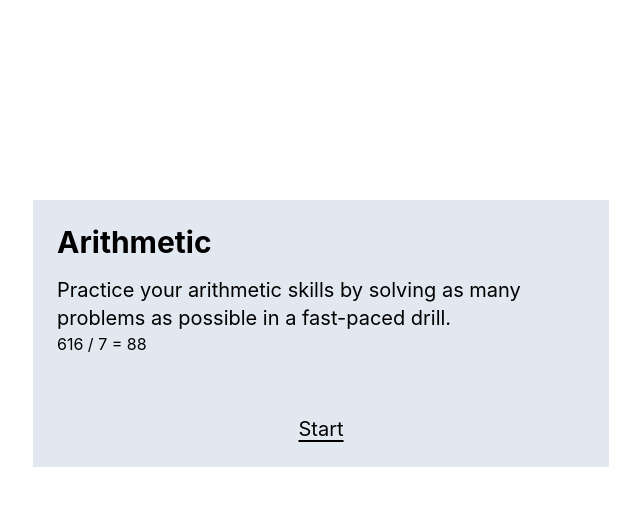
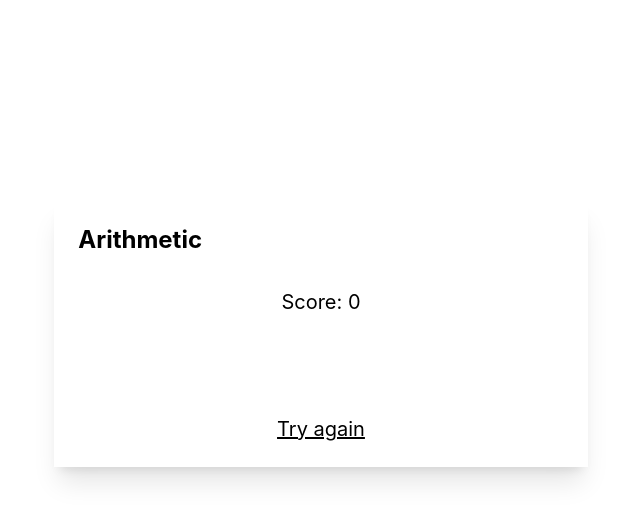
Before and after one commit to unknown/arithmetic, a Next.js app: page / in a window 1280 px wide. Both pictures are taken after a click on the button "Start". Shown: the top 520 px of the page, without its empty margins (319-959 px from the left). Built offline with nearby package versions, Linux system fonts and the light colour scheme.

Commit message:
Added arithmetic functionality

```diff
--- a/src/pages/index.tsx
+++ b/src/pages/index.tsx
@@ -1,5 +1,5 @@
 import type { NextPage } from "next";
-import { useState } from "react";
+import { useEffect, useState } from "react";
 
 const Home: NextPage = () => {
   interface ArithmeticSettings {
@@ -14,8 +14,17 @@ const Home: NextPage = () => {
     divisionEnabled: boolean;
   }
 
+  interface Problem {
+    a: number;
+    b: number;
+    solution: number;
+    operation: "+" | "-" | "*" | "/";
+  }
+
+  type ProblemScreen = "Home" | "Problem" | "End";
+
   const [settings, setSettings] = useState<ArithmeticSettings>({
-    seconds: 120,
+    seconds: 2,
     additionEnabled: true,
     addendRange1: [2, 100],
     addendRange2: [2, 100],
@@ -25,15 +34,6 @@ const Home: NextPage = () => {
     factorRange2: [2, 100],
     divisionEnabled: true,
   });
-
-  interface Problem {
-    a: number;
-    b: number;
-    solution: number;
-    operation: "+" | "-" | "*" | "/";
-  }
-
-  const [problem, setProblem] = useState<Problem>();
 
   const generateProblem = (): Problem => {
     let operations: Array<"+" | "-" | "*" | "/"> = [];
@@ -72,33 +72,133 @@ const Home: NextPage = () => {
     }
   };
 
+  const [problem, setProblem] = useState<Problem>(generateProblem());
+  const [screen, setScreen] = useState<ProblemScreen>("Home");
+  const [correct, setCorrect] = useState(0);
+  const [seconds, setSeconds] = useState(settings.seconds);
+  const [value, setValue] = useState("");
+
+  useEffect(() => {
+    if (screen !== "Problem") {
+      return;
+    }
+    if (seconds <= 0) {
+      setScreen("End");
+      return;
+    }
+    const interval = setInterval(() => {
+      setSeconds(seconds - 1);
+    }, 1000);
+    return () => clearInterval(interval);
+  }, [screen, seconds]);
+
   const onStart = () => {
     setProblem(generateProblem());
+    setScreen("Problem");
+    setCorrect(0);
+    setSeconds(settings.seconds);
   };
 
-  return (
-    <div className="h-screen flex flex-col items-center justify-start">
-      <div className="basis-1/4" />
-      <div className="basis-1/3 flex flex-col max-w-xl p-6 bg-slate-200">
-        <h1 className="text-3xl font-bold">Arithmetic</h1>
-        <div className="py-2" />
+  const onCancel = () => {
+    setScreen("Home");
+  };
+
+  const homeLayout = (
+    <>
+      <div className="sm:basis-1/6 lg:basis-1/4" />
+      <div className="basis-1/3 flex flex-col w-full md:w-2/3 lg:w-5/12 p-6 shadow-xl">
+        <div className="flex items-center justify-between">
+          <h1 className="text-2xl font-bold">Arithmetic</h1>
+        </div>
+        <div className="flex flex-col h-full items-center">
+          <div className="py-4" />
           <p className="text-xl">
             Practice your arithmetic skills by solving as many problems as
             possible in a fast-paced drill.
           </p>
-
-        <p>
-          {problem && problem.a} {problem && problem.operation}{" "}
-          {problem && problem.b} = {problem && problem.solution}
-        </p>
           <button
             onClick={onStart}
-          className="mt-auto text-xl underline underline-offset-4 decoration-2"
+            className="mt-auto text-xl underline decoration-2"
           >
             Start
           </button>
         </div>
       </div>
+    </>
+  );
+
+  const handleChange = (event: React.ChangeEvent<HTMLInputElement>) => {
+    if (parseInt(event.currentTarget.value) === problem.solution) {
+      setCorrect(correct + 1);
+      setProblem(generateProblem());
+      setValue("");
+    } else {
+      setValue(event.currentTarget.value);
+    }
+  };
+
+  const problemLayout = (
+    <>
+      <div className="sm:basis-1/6 lg:basis-1/4" />
+      <div className="basis-1/3 flex flex-col w-full md:w-2/3 lg:w-5/12 p-6 shadow-xl">
+        <div className="flex items-center justify-between">
+          <h1 className="text-2xl">Seconds: {seconds}</h1>
+          <p className="text-2xl">{correct}</p>
+        </div>
+        <div className="flex flex-col h-full items-center">
+          <div className="py-4" />
+          <p className="text-xl">
+            {problem?.a} {problem?.operation} {problem?.b} =
+          </p>
+          <div className="py-2" />
+          <input
+            onChange={handleChange}
+            value={value}
+            type="text"
+            className="h-10 w-36 rounded-lg bg-gray-50 text-xl shadow-inner"
+            name="arithmetic-input"
+            autoFocus
+          />
+
+          <button
+            onClick={onCancel}
+            className="mt-auto text-xl underline decoration-2"
+          >
+            Cancel
+          </button>
+        </div>
+      </div>
+    </>
+  );
+
+  const endLayout = (
+    <>
+      <div className="sm:basis-1/6 lg:basis-1/4" />
+      <div className="basis-1/3 flex flex-col w-full md:w-2/3 lg:w-5/12 p-6 shadow-xl">
+        <div className="flex items-center justify-between">
+          <h1 className="text-2xl font-bold">Arithmetic</h1>
+        </div>
+        <div className="flex flex-col h-full items-center">
+          <div className="py-4" />
+          <p className="text-xl">Score: {correct}</p>
+
+          <button
+            onClick={onStart}
+            className="mt-auto text-xl underline decoration-2"
+          >
+            Try again
+          </button>
+        </div>
+      </div>
+    </>
+  );
+
+  return (
+    <div className="h-screen flex flex-col items-center justify-start">
+      {screen === "Home" && homeLayout}
+      {screen === "Problem" && problemLayout}
+      {screen === "End" && endLayout}
+    </div>
   );
 };
 
--- /dev/null
+++ b/src/pages/problem.tsx
@@ -0,0 +1,14 @@
+import { NextPage } from "next";
+
+const Problem: NextPage = () => {
+  return (
+    <div className="h-screen flex flex-col items-center justify-start">
+      <div className="basis-1/4" />
+      <div className="basis-1/3 flex flex-col sm:w-full md:w-2/3 lg:w-5/12 p-6 bg-slate-200">
+        <h1 className="text-3xl font-bold">Arithmetic</h1>
+      </div>
+    </div>
+  );
+};
+
+export default Problem;
```
Lines whose indentation alone changed are shown as unchanged.
